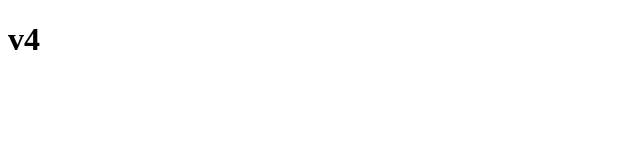
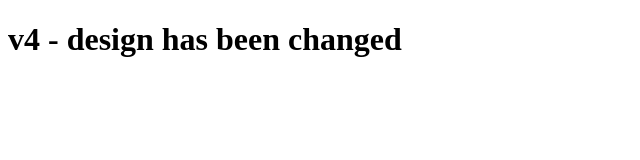
Before and after one commit to iddhawan01/datalocaltogithub, a plain HTML site: page index.html in a window 1280 px wide. Shown: the whole page, without its empty margins (0-640 px from the left). Drawn offline with Linux system fonts and the light colour scheme.

Commit message:
Addition of designing to the file

```diff
--- a/index.html
+++ b/index.html
@@ -6,6 +6,6 @@
     <title>Document</title>
 </head>
 <body>
-    <h1>v4</h1>
+    <h1>v4 - design has been changed</h1>
 </body>
 </html>
```
